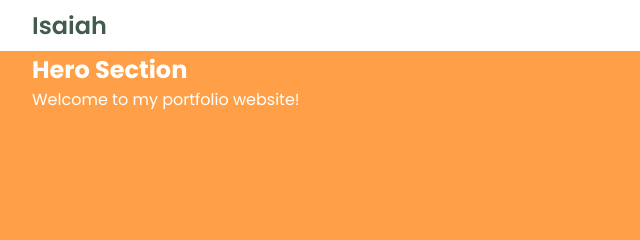
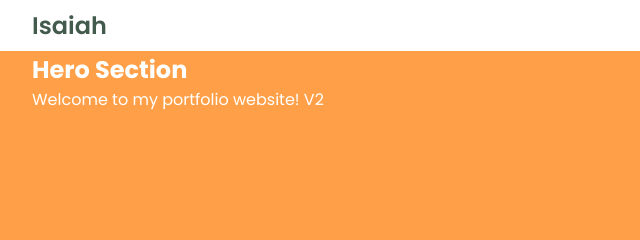
Before and after one commit to icyiah/icyiah.github.io, a plain HTML site: page index.html in a window 1280 px wide. Shown: the top 240 px of the page, 0-640 px from the left. Drawn offline with Linux system fonts and the light colour scheme.

Commit message:
final header

```diff
--- a/index.html
+++ b/index.html
@@ -33,7 +33,7 @@
 
     <section id="hero">
       <h1 >Hero Section</h1>
-      <p>Welcome to my portfolio website!</p>
+      <p>Welcome to my portfolio website! V2</p>
     </section>
 
     <section id="about" style="background-color: blue">
```
